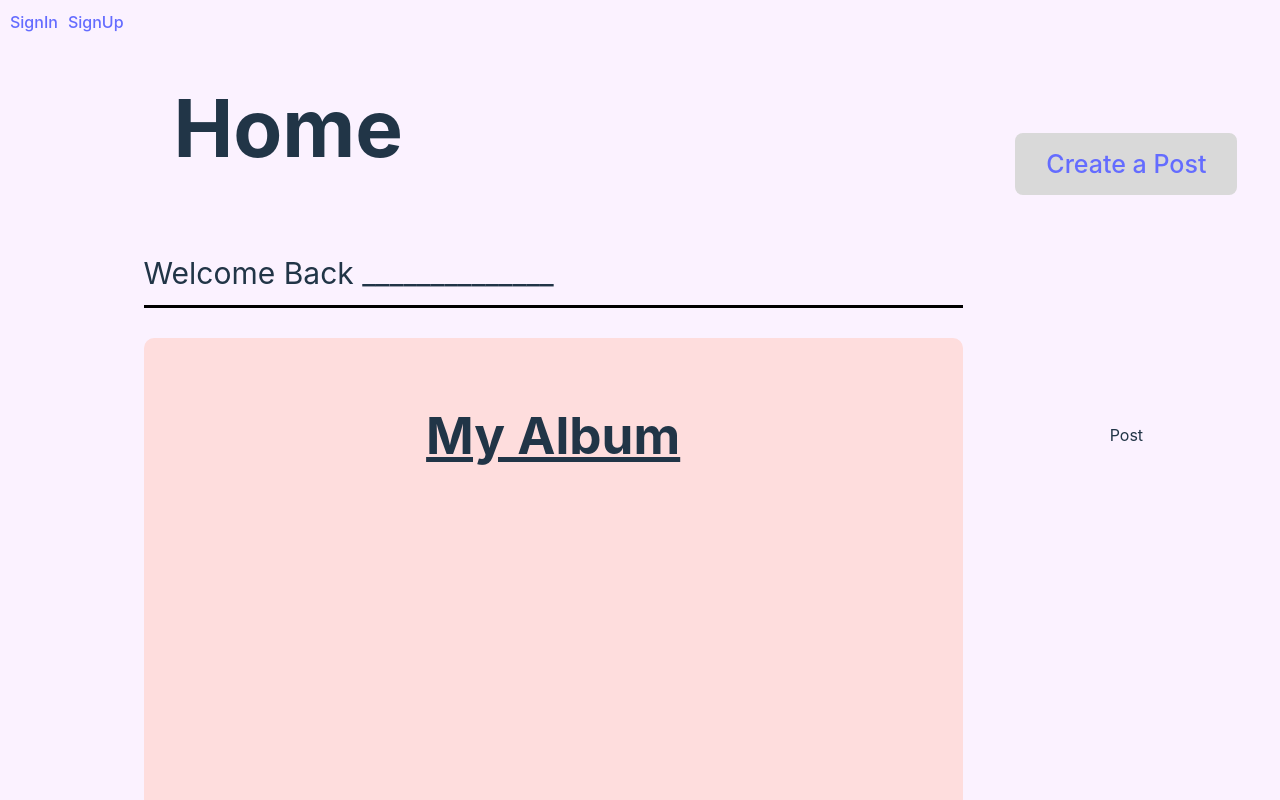
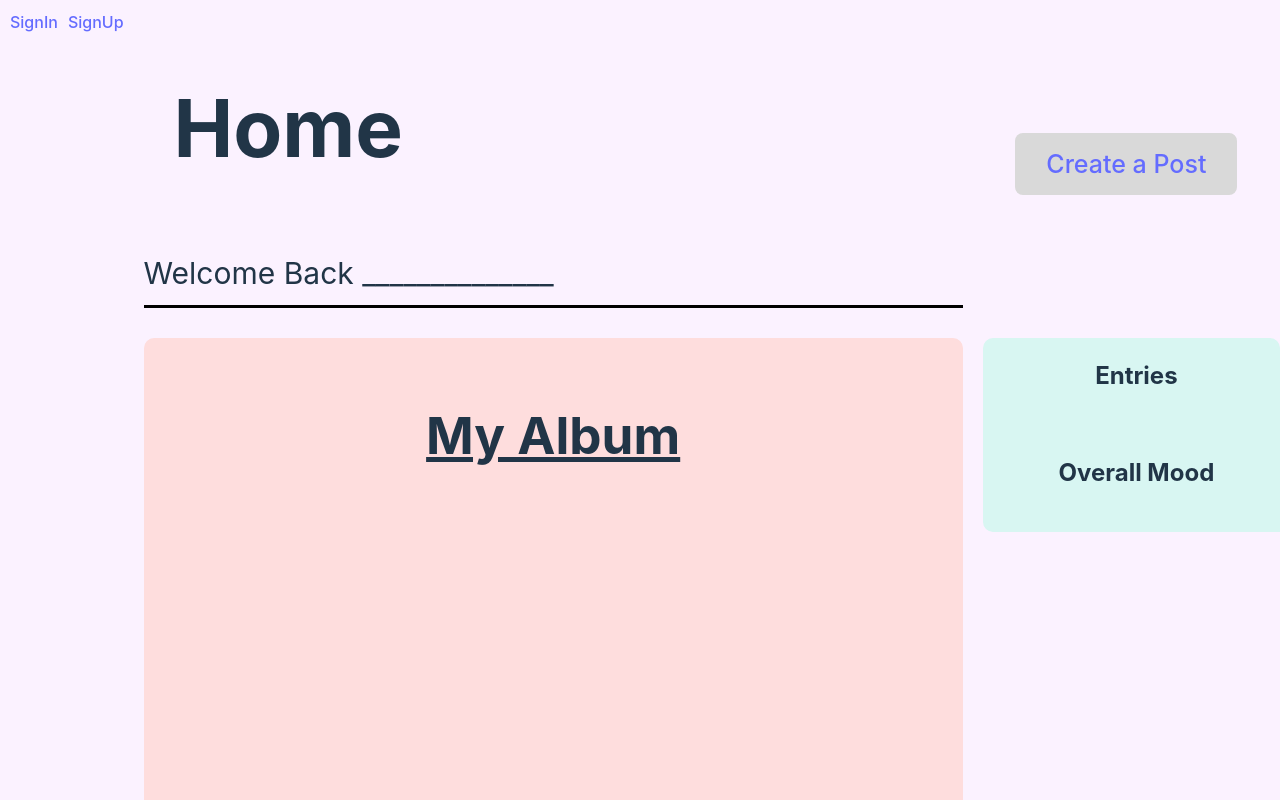
Before and after one commit to vichekaoeun/UoftHacks-2024, a React (Vite) app: page / in a window 1280 px wide. Shown: the top 800 px of the page. Built offline with nearby package versions, Linux system fonts and the light colour scheme; no server answers.

Commit message:
add entries and overall mood section

```diff
--- a/src/App.css
+++ b/src/App.css
@@ -59,9 +59,10 @@
   border-radius: 10px;
   width: 100%;
   height: 100%;
-  display: flex;
-  justify-content: center;
-  align-items: center;
+  background-color: #D8F6F2;
+  margin: 10px;
+  display: grid;
+  grid-template-rows: 1fr 1fr;
 }
 
 #calendar-header {
--- a/src/App.jsx
+++ b/src/App.jsx
@@ -60,7 +60,14 @@ function App() {
               <p>Last Updated: {myWeather.current.last_updated}</p>
             </div>
           )}
-          <div id='post'>Post</div>
+          <div id='post'>
+            <div>
+              <h2>Entries</h2>
+            </div>
+            <div>
+              <h2>Overall Mood</h2>
+            </div>
+          </div>
         </div>
       </div>
       <div className='footer'>
```
